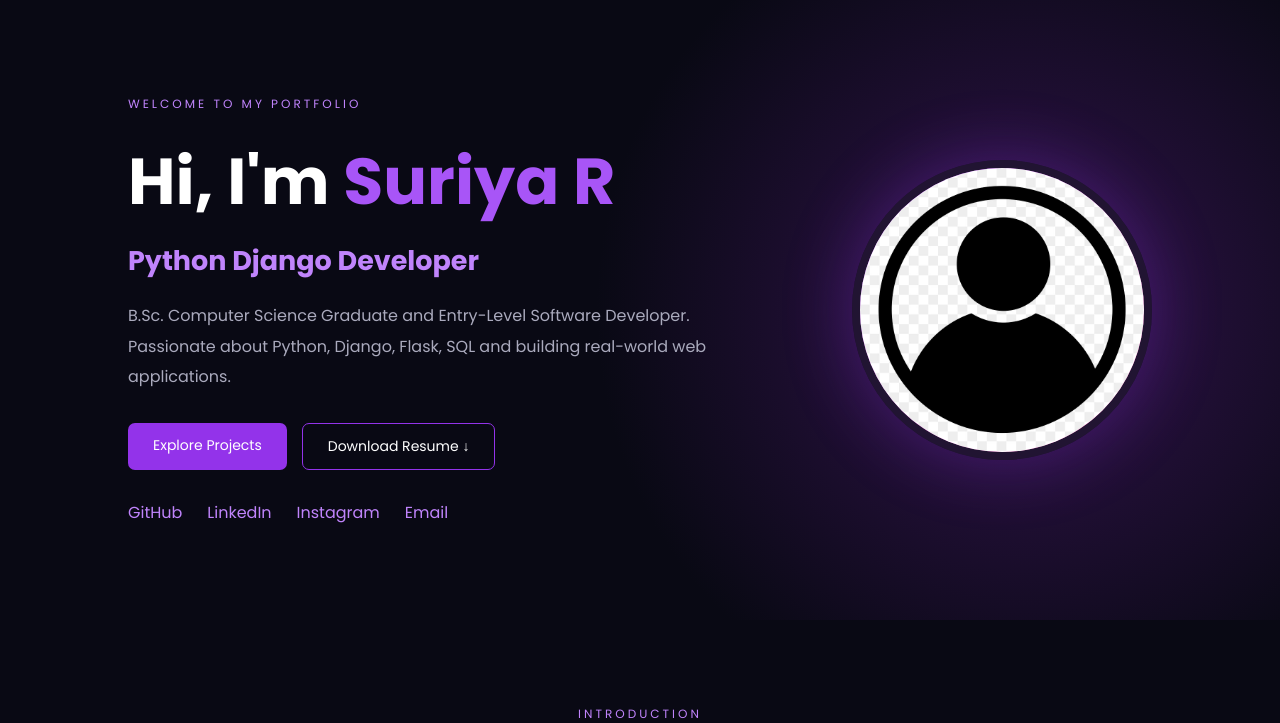
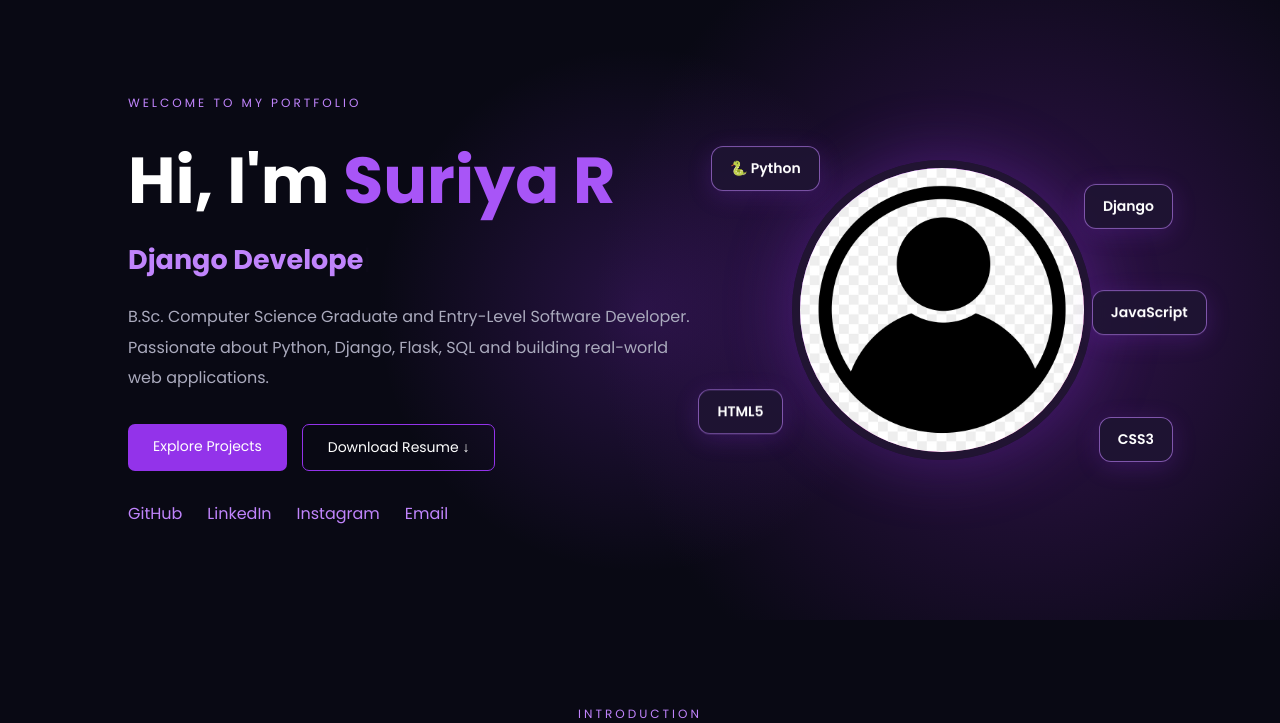
Before and after one commit to Suriya27004/personal-portfolio, a Django app: page / in a window 1280 px wide. Shown: the part 75-798 px from the top of the page. Run offline with Django 5.2, Linux system fonts and the light colour scheme; data that the repository does not hold is empty.

Commit message:
Add hero animations

```diff
--- a/static/css/style.css
+++ b/static/css/style.css
@@ -939,3 +939,197 @@ footer a {
 .hobby-card:hover .hobby-icon {
     transform: scale(1.2);
 }
+
+/* =================================
+   HERO CREATIVE ANIMATIONS
+================================= */
+
+/* MOUSE FOLLOW GLOW */
+
+.hero {
+    position: relative;
+    isolation: isolate;
+    overflow: hidden;
+}
+
+.mouse-glow {
+    position: absolute;
+    inset: 0;
+    z-index: 0;
+    pointer-events: none;
+
+    background: radial-gradient(
+        350px circle at var(--mouse-x, 50%) var(--mouse-y, 50%),
+        rgba(147, 51, 234, 0.22),
+        transparent 75%
+    );
+}
+
+.hero-content,
+.hero-image {
+    position: relative;
+    z-index: 1;
+}
+
+/* TYPING ANIMATION */
+
+.hero-role {
+    min-height: 42px;
+}
+
+#typing-text {
+    color: #c084fc;
+}
+
+.typing-cursor {
+    color: #c084fc;
+    font-weight: 400;
+    animation: cursorBlink 0.7s infinite;
+}
+
+@keyframes cursorBlink {
+    50% {
+        opacity: 0;
+    }
+}
+
+/* FLOATING TECHNOLOGY BADGES */
+
+.hero-image {
+    position: relative;
+    width: 420px;
+    min-height: 420px;
+    flex-shrink: 0;
+}
+
+.tech-badge {
+    position: absolute;
+    z-index: 3;
+
+    padding: 11px 18px;
+
+    color: #fff;
+    font-size: 14px;
+    font-weight: 600;
+
+    background: rgba(30, 20, 50, 0.9);
+    border: 1px solid rgba(192, 132, 252, 0.6);
+
+    border-radius: 12px;
+
+    box-shadow: 0 5px 25px rgba(147, 51, 234, 0.2);
+
+    backdrop-filter: blur(10px);
+
+    animation: floatingBadge 3s ease-in-out infinite;
+}
+
+.badge-python {
+    top: 12%;
+    left: -5%;
+}
+
+.badge-django {
+    top: 20%;
+    right: -5%;
+    animation-delay: 0.5s;
+}
+
+.badge-html {
+    bottom: 20%;
+    left: -8%;
+    animation-delay: 1s;
+}
+
+.badge-css {
+    bottom: 12%;
+    right: -5%;
+    animation-delay: 1.5s;
+}
+
+.badge-js {
+    top: 48%;
+    right: -13%;
+    animation-delay: 2s;
+}
+
+@keyframes floatingBadge {
+    0%, 100% {
+        transform: translateY(0);
+    }
+
+    50% {
+        transform: translateY(-12px);
+    }
+}
+
+/* PROFILE IMAGE */
+
+.profile-circle {
+    position: relative;
+    z-index: 2;
+}
+
+/* MOBILE RESPONSIVE */
+
+@media (max-width: 900px) {
+
+    .hero {
+        flex-direction: column;
+        text-align: center;
+        padding: 70px 7%;
+    }
+
+    .hero-image {
+        width: 320px;
+        min-height: 350px;
+        margin-top: 35px;
+    }
+
+    .hero-buttons,
+    .social-links {
+        justify-content: center;
+    }
+
+    .badge-python {
+        left: 0;
+    }
+
+    .badge-django {
+        right: 0;
+    }
+
+    .badge-html {
+        left: 0;
+    }
+
+    .badge-css {
+        right: 0;
+    }
+
+    .badge-js {
+        right: -2%;
+    }
+}
+
+@media (max-width: 480px) {
+
+    .hero-image {
+        width: 280px;
+        min-height: 310px;
+    }
+
+    .tech-badge {
+        font-size: 11px;
+        padding: 8px 11px;
+    }
+}
+
+/* REDUCED MOTION */
+
+@media (prefers-reduced-motion: reduce) {
+    .tech-badge,
+    .typing-cursor {
+        animation: none;
+    }
+}
--- a/static/js/script.js
+++ b/static/js/script.js
@@ -11,3 +11,97 @@ document.querySelectorAll(".nav-links a").forEach(function (link) {
         navLinks.classList.remove("active");
     });
 });
+
+/* =================================
+   HERO TYPING ANIMATION
+================================= */
+
+document.addEventListener("DOMContentLoaded", function () {
+
+    const typingText = document.getElementById("typing-text");
+
+    if (typingText) {
+
+        const roles = [
+            "Python Developer",
+            "Django Developer",
+            "Full Stack Developer",
+            "Web Developer"
+        ];
+
+        let roleIndex = 0;
+        let charIndex = 0;
+        let deleting = false;
+
+        function typeEffect() {
+
+            const currentRole = roles[roleIndex];
+
+            if (deleting) {
+
+                charIndex--;
+
+            } else {
+
+                charIndex++;
+
+            }
+
+            typingText.textContent = currentRole.substring(0, charIndex);
+
+            let speed = deleting ? 45 : 90;
+
+            if (!deleting && charIndex === currentRole.length) {
+
+                deleting = true;
+                speed = 1400;
+
+            } else if (deleting && charIndex === 0) {
+
+                deleting = false;
+
+                roleIndex = (roleIndex + 1) % roles.length;
+
+                speed = 400;
+
+            }
+
+            setTimeout(typeEffect, speed);
+        }
+
+        typeEffect();
+    }
+
+
+    /* =================================
+       MOUSE FOLLOW PURPLE GLOW
+    ================================= */
+
+    const hero = document.querySelector(".hero");
+
+    if (hero) {
+
+        hero.addEventListener("pointermove", function (event) {
+
+            if (event.pointerType === "touch") return;
+
+            const rect = hero.getBoundingClientRect();
+
+            const x = event.clientX - rect.left;
+            const y = event.clientY - rect.top;
+
+            hero.style.setProperty("--mouse-x", x + "px");
+            hero.style.setProperty("--mouse-y", y + "px");
+
+        });
+
+        hero.addEventListener("pointerleave", function () {
+
+            hero.style.setProperty("--mouse-x", "50%");
+            hero.style.setProperty("--mouse-y", "50%");
+
+        });
+
+    }
+
+});
--- a/templates/index.html
+++ b/templates/index.html
@@ -47,7 +47,11 @@
 
 <!-- HERO -->
 
+
 <section class="hero" id="home">
+
+    <!-- MOUSE GLOW -->
+    <div class="mouse-glow"></div>
 
     <div class="hero-content">
 
@@ -55,7 +59,10 @@
 
         <h1>Hi, I'm <span>Suriya R</span></h1>
 
-        <h2>Python Django Developer</h2>
+        <!-- TYPING ANIMATION -->
+        <h2 class="hero-role">
+            <span id="typing-text">Python Developer</span><span class="typing-cursor">|</span>
+        </h2>
 
         <p class="hero-description">
             B.Sc. Computer Science Graduate and Entry-Level
@@ -100,6 +107,14 @@
 
     <div class="hero-image">
 
+        <!-- FLOATING TECHNOLOGY BADGES -->
+
+        <div class="tech-badge badge-python">🐍 Python</div>
+        <div class="tech-badge badge-django">Django</div>
+        <div class="tech-badge badge-html">HTML5</div>
+        <div class="tech-badge badge-css">CSS3</div>
+        <div class="tech-badge badge-js">JavaScript</div>
+
         <div class="profile-circle">
 
             <img
@@ -115,6 +130,7 @@
     </div>
 
 </section>
+
 
 <!-- ABOUT -->
 
```
